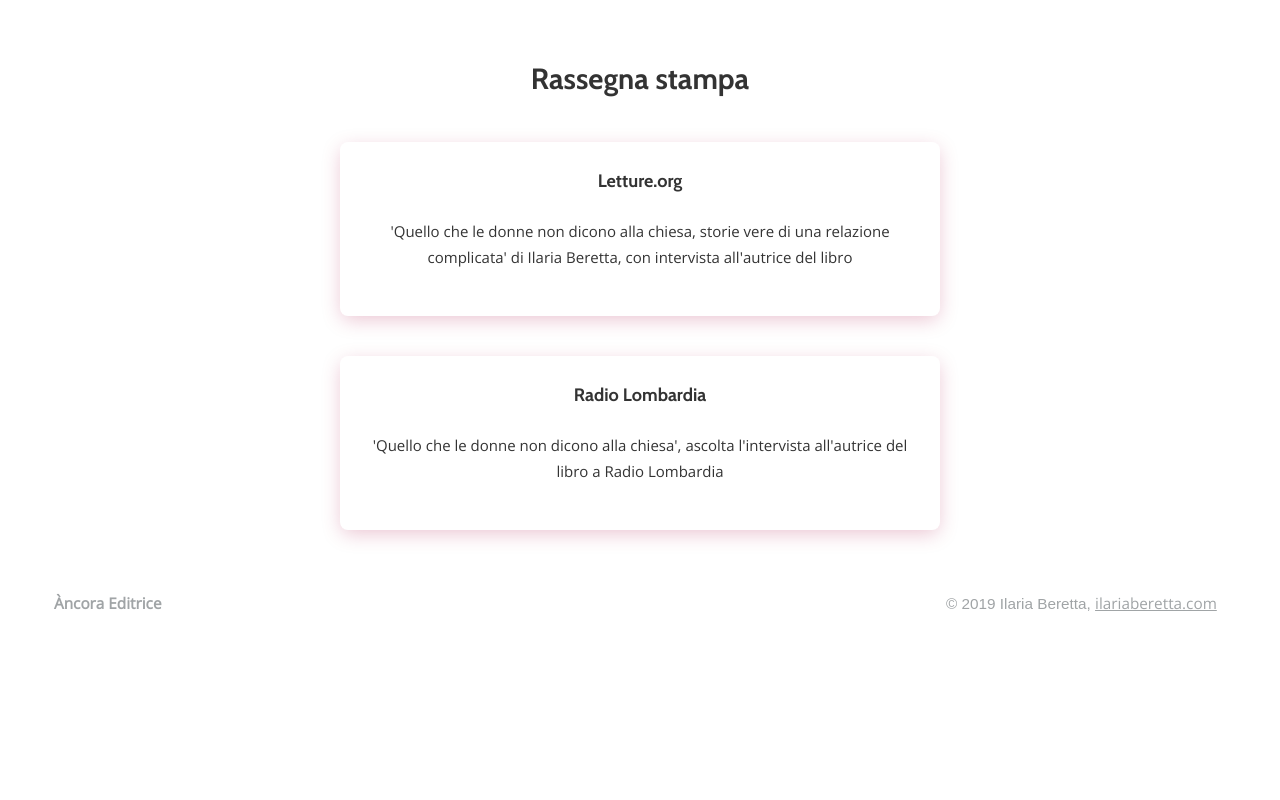
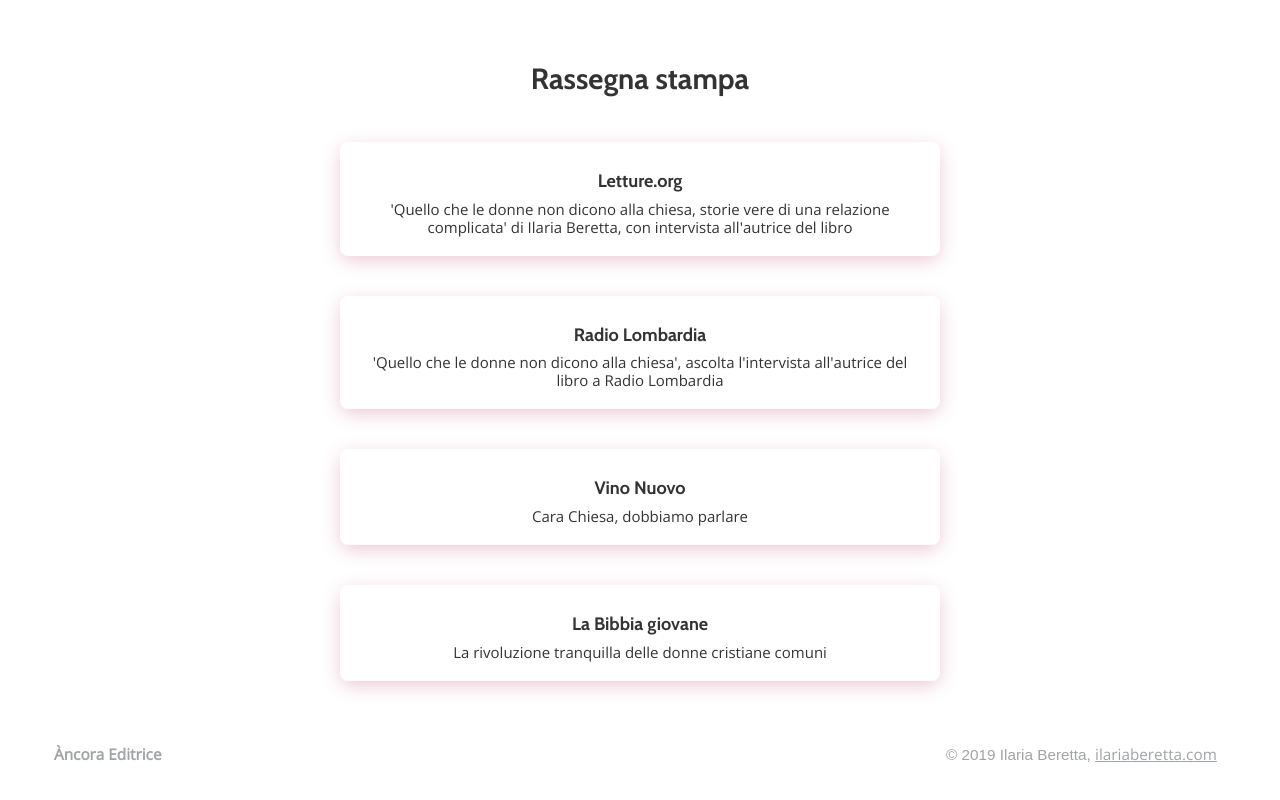
Before and after one commit to manzinello/quello-che-le-donne-non-dicono-alla-chiesa, a Gatsby site: page / in a window 1280 px wide. Shown: the part 2422-3222 px from the top of the page. Before the commit the page ends 3075 px from the top, so only its background shows below. Built offline with nearby package versions, Linux system fonts and the light colour scheme; Gatsby itself is replaced by a stand-in of ours.

Commit message:
aggiunti 2 link alla rassegna

```diff
--- a/src/components/rassegna.js
+++ b/src/components/rassegna.js
@@ -18,6 +18,17 @@
     content:
       "'Quello che le donne non dicono alla chiesa', ascolta l'intervista all'autrice del libro a Radio Lombardia",
   },
+  {
+    link: "http://www.vinonuovo.it/index.php?l=it&art=3495",
+    title: "Vino Nuovo",
+    content: "Cara Chiesa, dobbiamo parlare",
+  },
+  {
+    link:
+      "https://bibbiagiovane.it/la-rivoluzione-tranquilla-delle-donne-cristiane-comuni/",
+    title: "La Bibbia giovane",
+    content: "La rivoluzione tranquilla delle donne cristiane comuni",
+  },
 ]
 
 const Card = props => (
@@ -28,8 +39,10 @@
       rel="noopener noreferrer"
       className={"full-link"}
     />
-    <h4>{props.title}</h4>
-    <p style={{ fontSize: 15 }}>{props.content}</p>
+    <h4 style={{ marginBottom: 8 }}>{props.title}</h4>
+    <p style={{ fontSize: 15, marginBottom: 0, lineHeight: "1.2em" }}>
+      {props.content}
+    </p>
   </div>
 )
 
```
